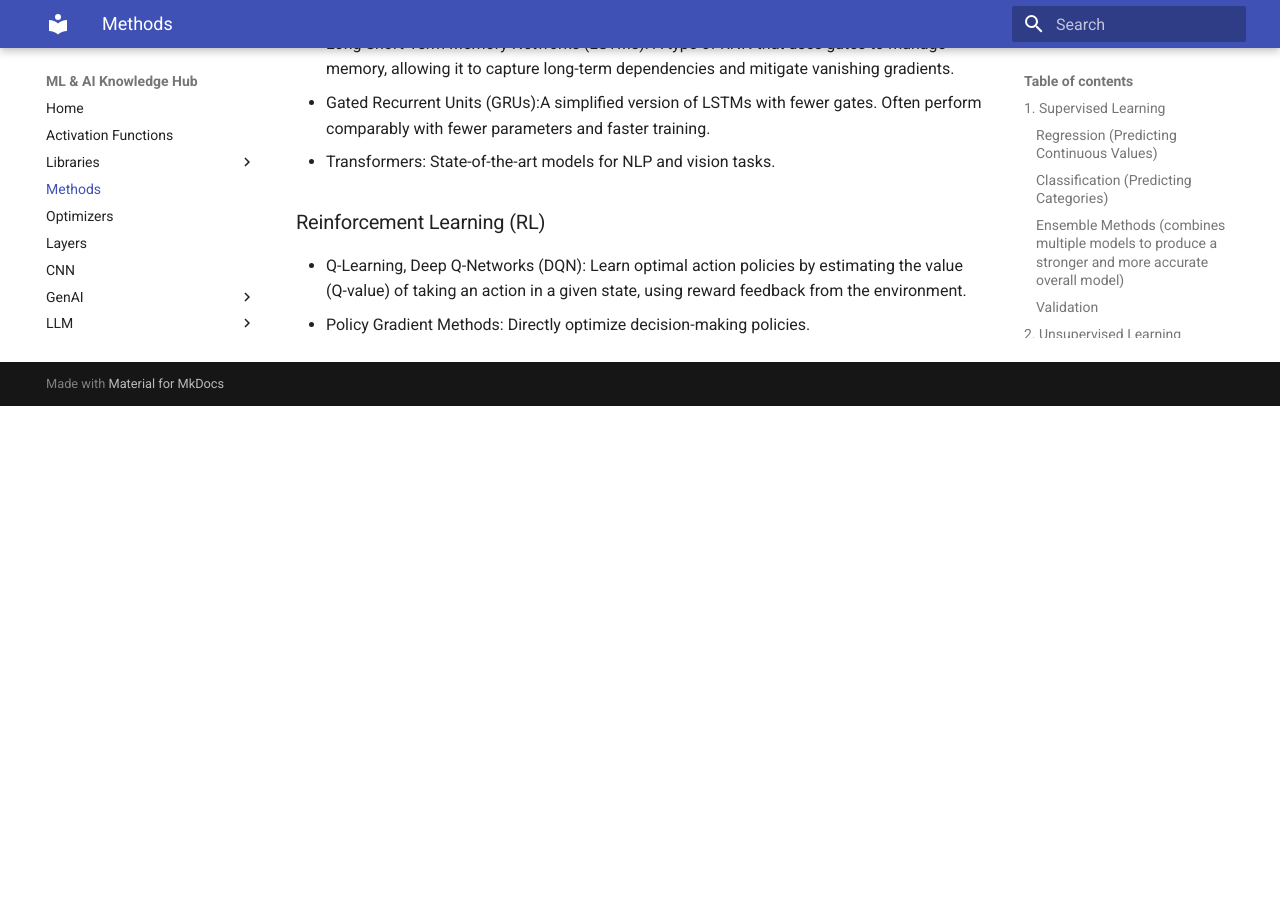
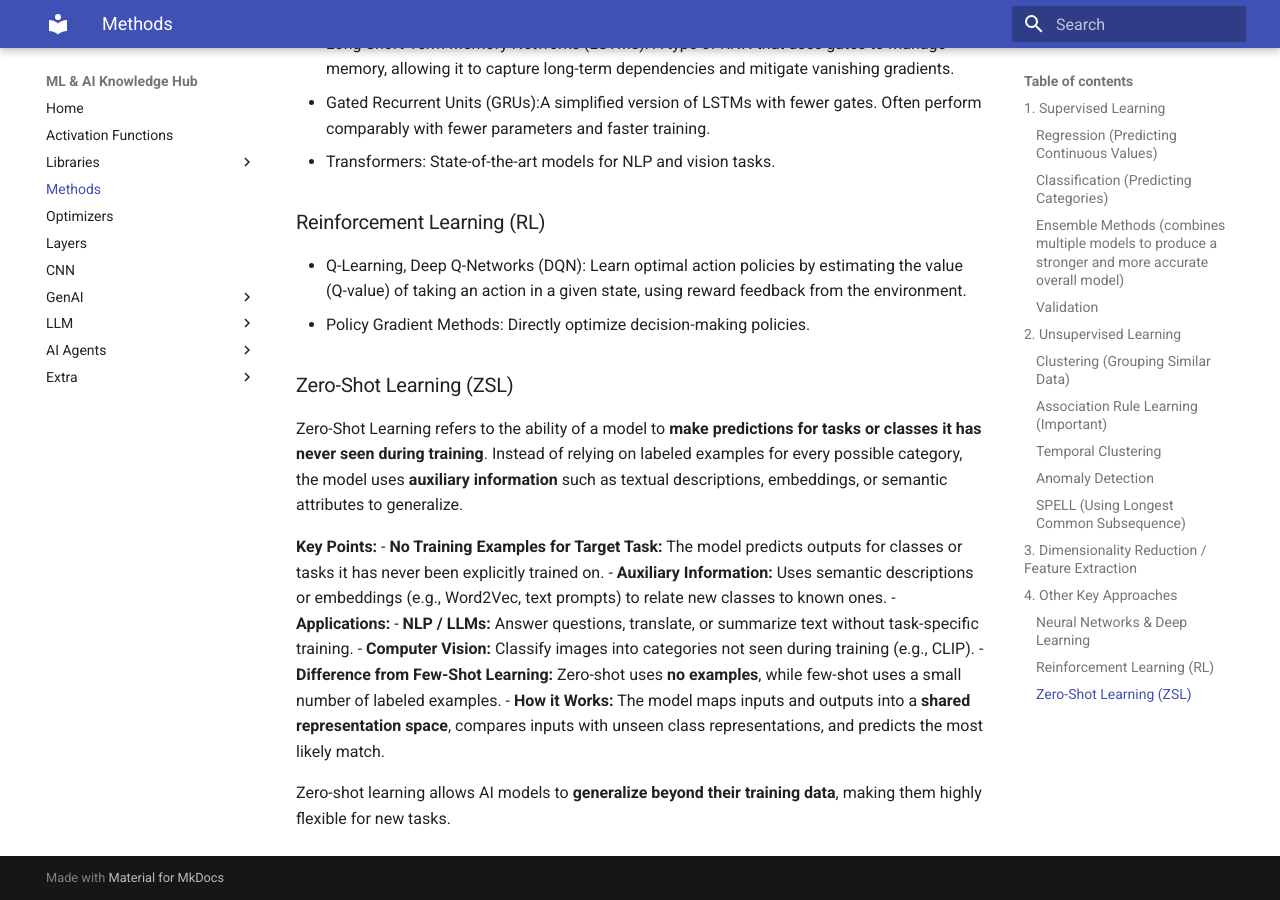
Before and after one commit to Medyan-Naser/machine_learning_projects, an MkDocs documentation site: the page built from docs/Libraries/methods.md, in a window 1280 px wide and 900 px high, scrolled down 3863 px. Built offline with MkDocs 1.6.1 and Material for MkDocs 9.7.7, drawn with Linux system fonts in a browser that asks for light colours; before the commit the page ends 4269 px from its top, so only the background shows below that.

Commit message:
add docs for Zero-shot

```diff
--- a/docs/Libraries/methods.md
+++ b/docs/Libraries/methods.md
@@ -90,3 +90,17 @@
 ### Reinforcement Learning (RL)
 - Q-Learning, Deep Q-Networks (DQN): Learn optimal action policies by estimating the value (Q-value) of taking an action in a given state, using reward feedback from the environment.
 - Policy Gradient Methods: Directly optimize decision-making policies.
+
+### Zero-Shot Learning (ZSL)
+Zero-Shot Learning refers to the ability of a model to **make predictions for tasks or classes it has never seen during training**. Instead of relying on labeled examples for every possible category, the model uses **auxiliary information** such as textual descriptions, embeddings, or semantic attributes to generalize.
+
+**Key Points:**
+- **No Training Examples for Target Task:** The model predicts outputs for classes or tasks it has never been explicitly trained on.
+- **Auxiliary Information:** Uses semantic descriptions or embeddings (e.g., Word2Vec, text prompts) to relate new classes to known ones.
+- **Applications:**
+  - **NLP / LLMs:** Answer questions, translate, or summarize text without task-specific training.
+  - **Computer Vision:** Classify images into categories not seen during training (e.g., CLIP).
+- **Difference from Few-Shot Learning:** Zero-shot uses **no examples**, while few-shot uses a small number of labeled examples.
+- **How it Works:** The model maps inputs and outputs into a **shared representation space**, compares inputs with unseen class representations, and predicts the most likely match.
+
+Zero-shot learning allows AI models to **generalize beyond their training data**, making them highly flexible for new tasks.
```
Also changed, not shown: docs/GenAI/tuning.md (+1 -1 lines).
